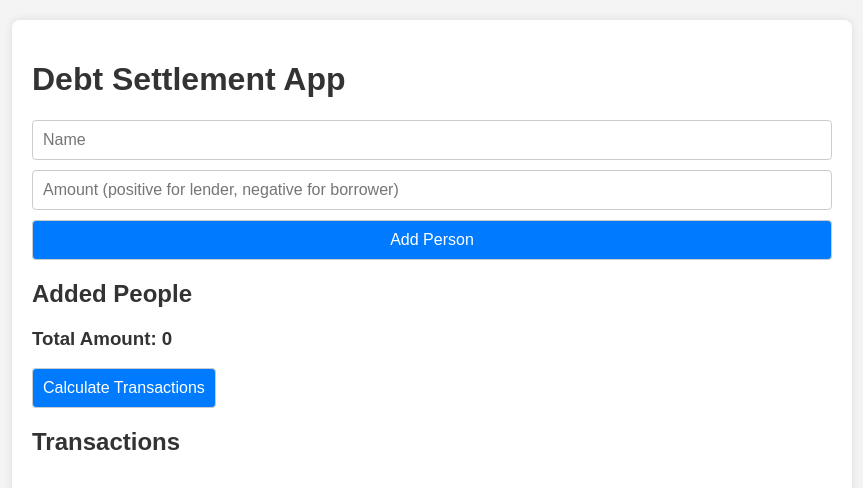
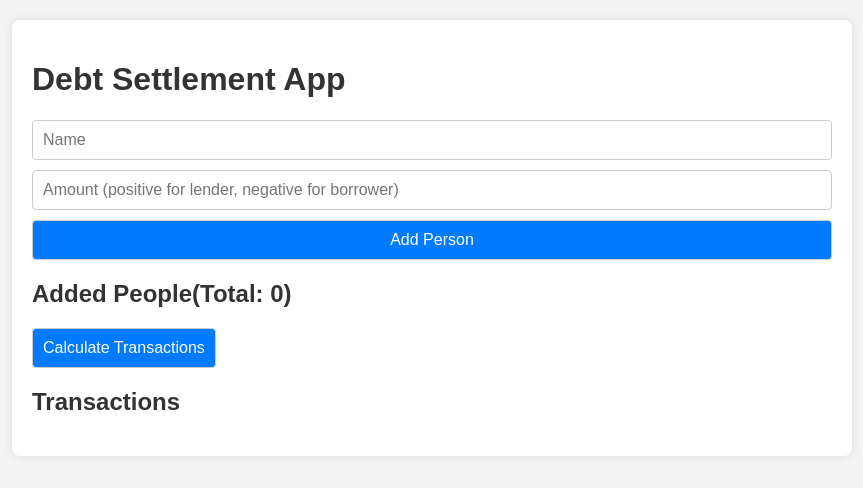
Before and after one commit to marcy326/debt-settlement, a React (Create React App) app: page / in a window 1280 px wide. Shown: the top 488 px of the page, without its empty margins (208-1071 px from the left). Built offline with nearby package versions, Linux system fonts and the light colour scheme.

Commit message:
Update App.js

```diff
--- a/src/App.js
+++ b/src/App.js
@@ -90,7 +90,7 @@ function App() {
       <DebtForm setPeople={setPeople} people={people} />
 
       {/* 追加したメンバーの表示 */}
-      <h2>Added People</h2>
+      <h2>Added People(Total: {totalAmount})</h2>
       <ul>
         {people.map((person, index) => (
           <li key={index}>
@@ -99,7 +99,6 @@ function App() {
           </li>
         ))}
       </ul>
-      <h3>Total Amount: {totalAmount}</h3>
       {error && <p style={{ color: 'red' }}>{error}</p>}
       {/* 取引の計算ボタン */}
       <button onClick={calculateTransactions}>Calculate Transactions</button>
```
